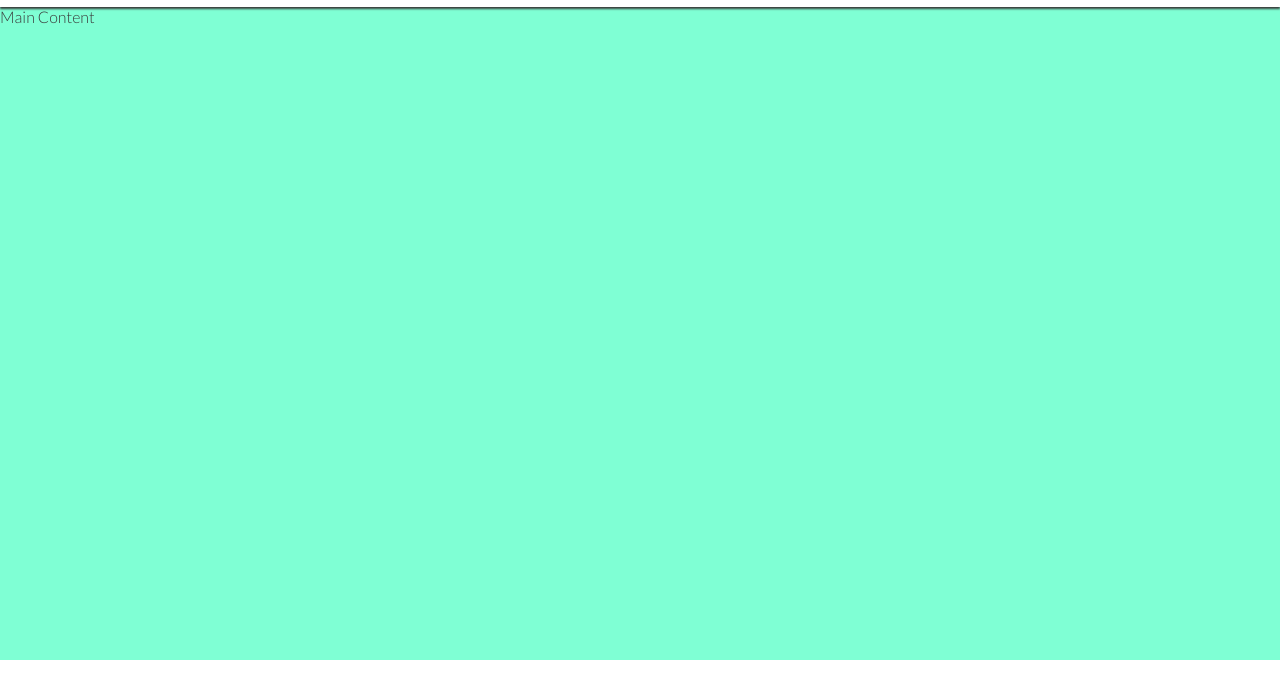
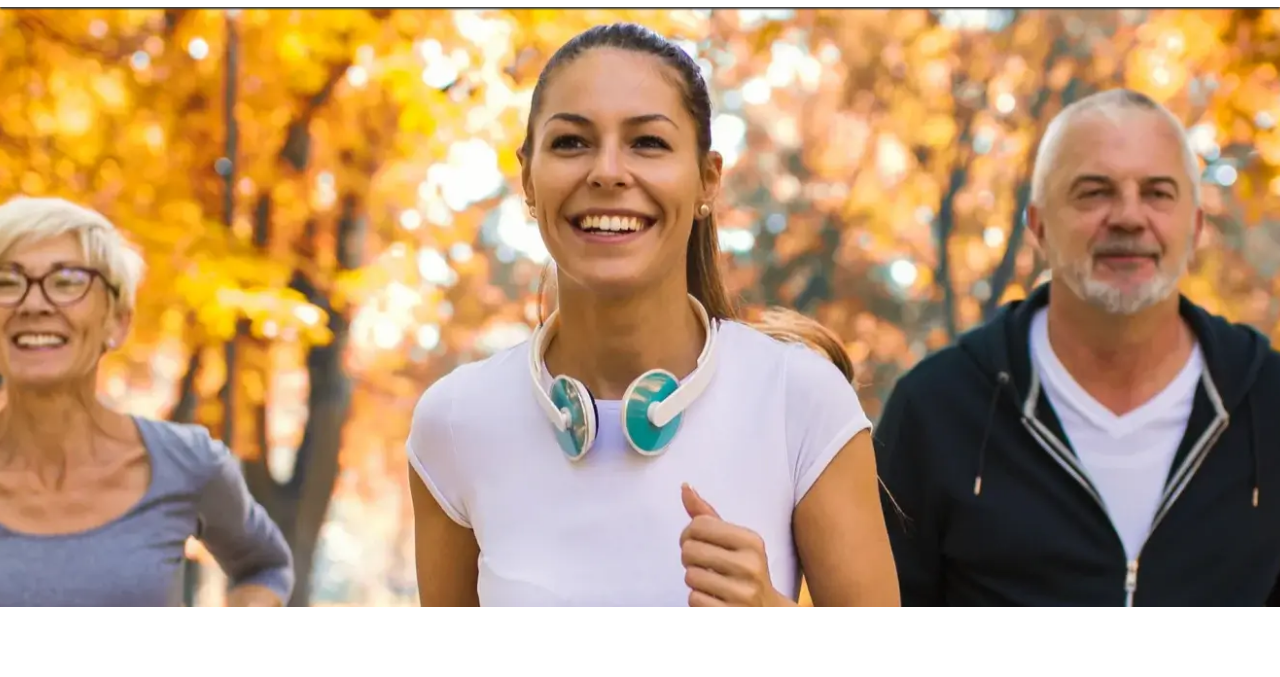
Before and after one commit to RyanFerris7/love_running_project, a plain HTML site: page index.html in a window 1280 px wide. Shown: the part 72-749 px from the top of the page. Drawn offline with nearby package versions, Linux system fonts and the light colour scheme.

Commit message:
Added background image

```diff
--- a/assets/css/style.css
+++ b/assets/css/style.css
@@ -84,9 +84,17 @@ h1 {
 }
 /* Main content */
 main {
-    background-color: aquamarine;
     flex: 1 0 auto;
     margin-top: 47px;
+}
+
+/* Hero section styles */
+
+#hero {
+    height:600px;
+    width: 100%;
+    background: url("../images/hero-image.webp") no-repeat center center/cover;
+
 }
 
 /* Footer */
--- a/index.html
+++ b/index.html
@@ -37,7 +37,11 @@
     </header>
 
     <!-- Main content -->
-    <main>Main Content</main>
+    <main>
+        <section id="hero">
+
+        </section>
+    </main>
 
     <!-- Footer -->
     <footer>
```
Also changed, not shown: assets/images/hero-image.webp (added).
